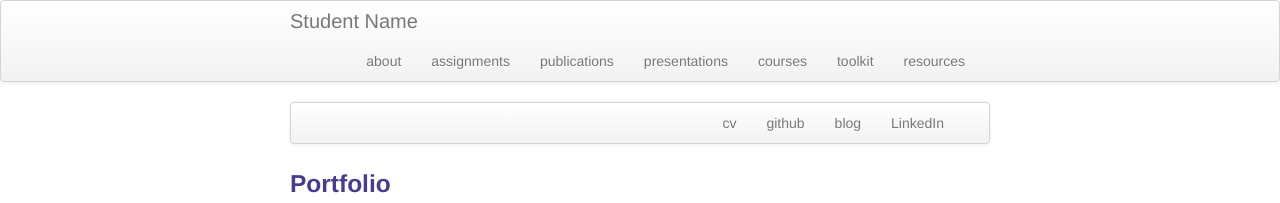
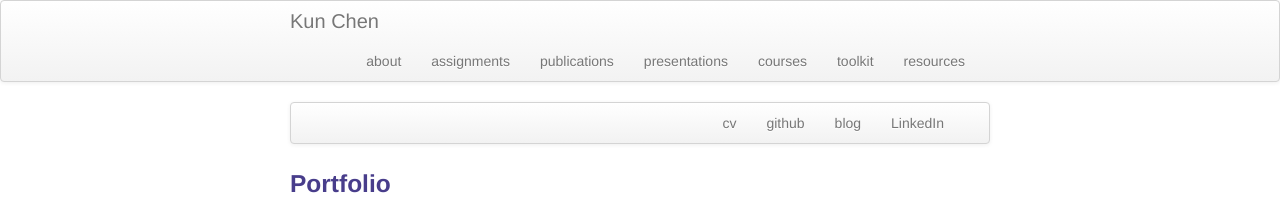
Before and after one commit to Judeck/Kunchen.github.io, a Jekyll site: the page built from index.md, in a window 1280 px wide. Shown: the top 203 px of the page. Built offline with Jekyll 4.4.1, drawn with Linux system fonts in a browser that asks for light colours.

Commit message:
Update _config.yml

```diff
--- a/_config.yml
+++ b/_config.yml
@@ -8,9 +8,9 @@ highlighter: rouge
 # Themes are encouraged to use these universal variables
 # so be sure to set them if your theme uses them.
 #
-title : Student Name
+title : Kun Chen
 author :
-  name : Student Name
+  name : Kun Chen
   email : bsharve@gmail.com
   github : bsharvey
   twitter : bsharvey
```
